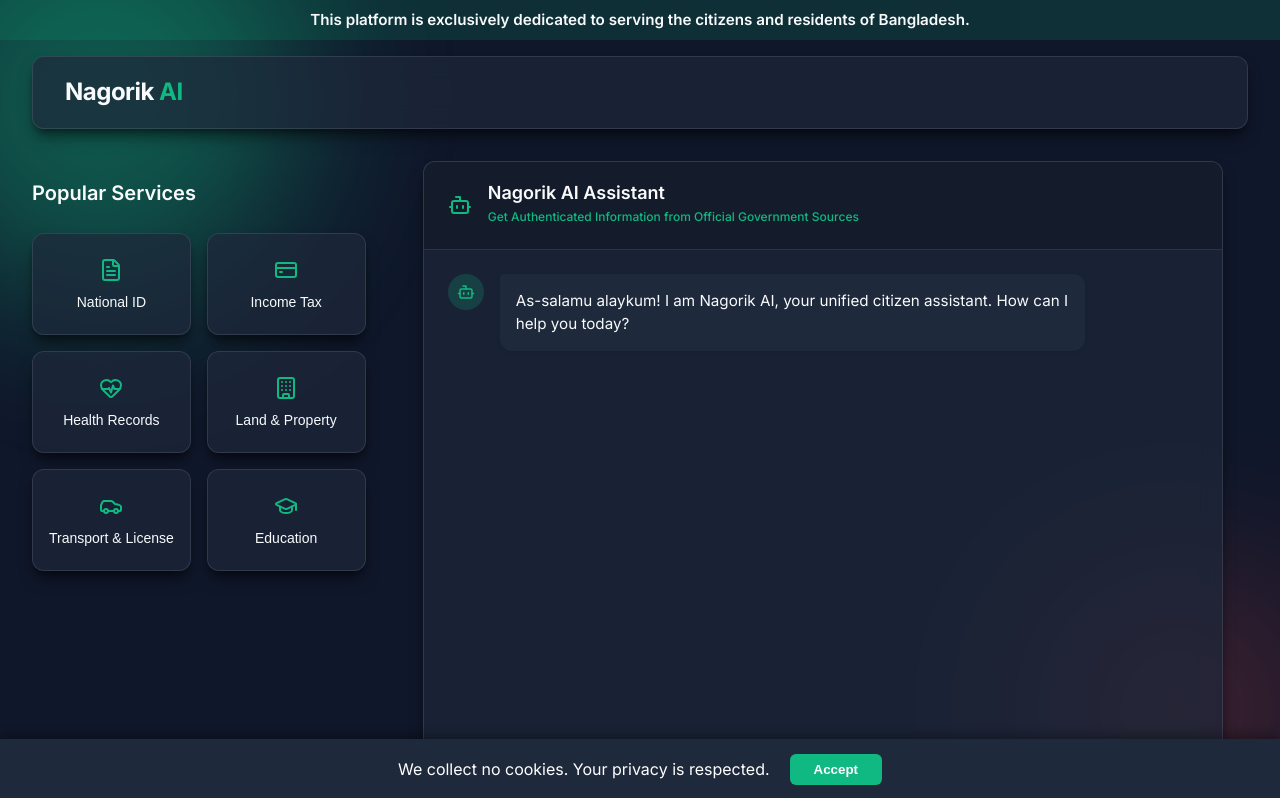
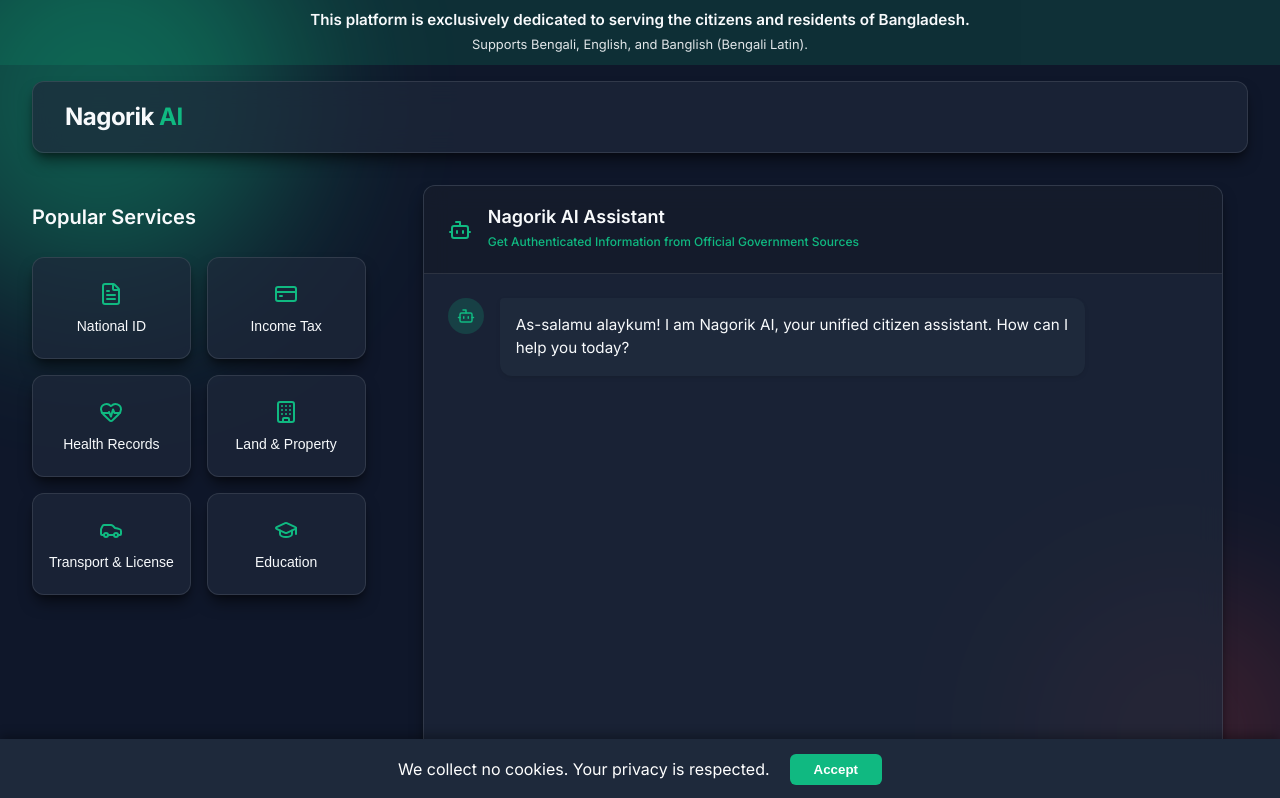
Before and after one commit to sayeed21141073/nagorikAI, a React (Vite) app: page / in a window 1280 px wide. Shown: the top 798 px of the page. Built offline with nearby package versions, Linux system fonts and the light colour scheme.

Commit message:
UI tweak: Add language support to regional banner

```diff
--- a/src/App.jsx
+++ b/src/App.jsx
@@ -22,7 +22,8 @@ function App() {
       )}
 
       <div className="regional-banner">
-        This platform is exclusively dedicated to serving the citizens and residents of Bangladesh.
+        This platform is exclusively dedicated to serving the citizens and residents of Bangladesh. <br/>
+        <span style={{ fontWeight: 'normal', fontSize: '0.85em', opacity: 0.9 }}>Supports Bengali, English, and Banglish (Bengali Latin).</span>
       </div>
 
       <div className="background-shapes">
```
